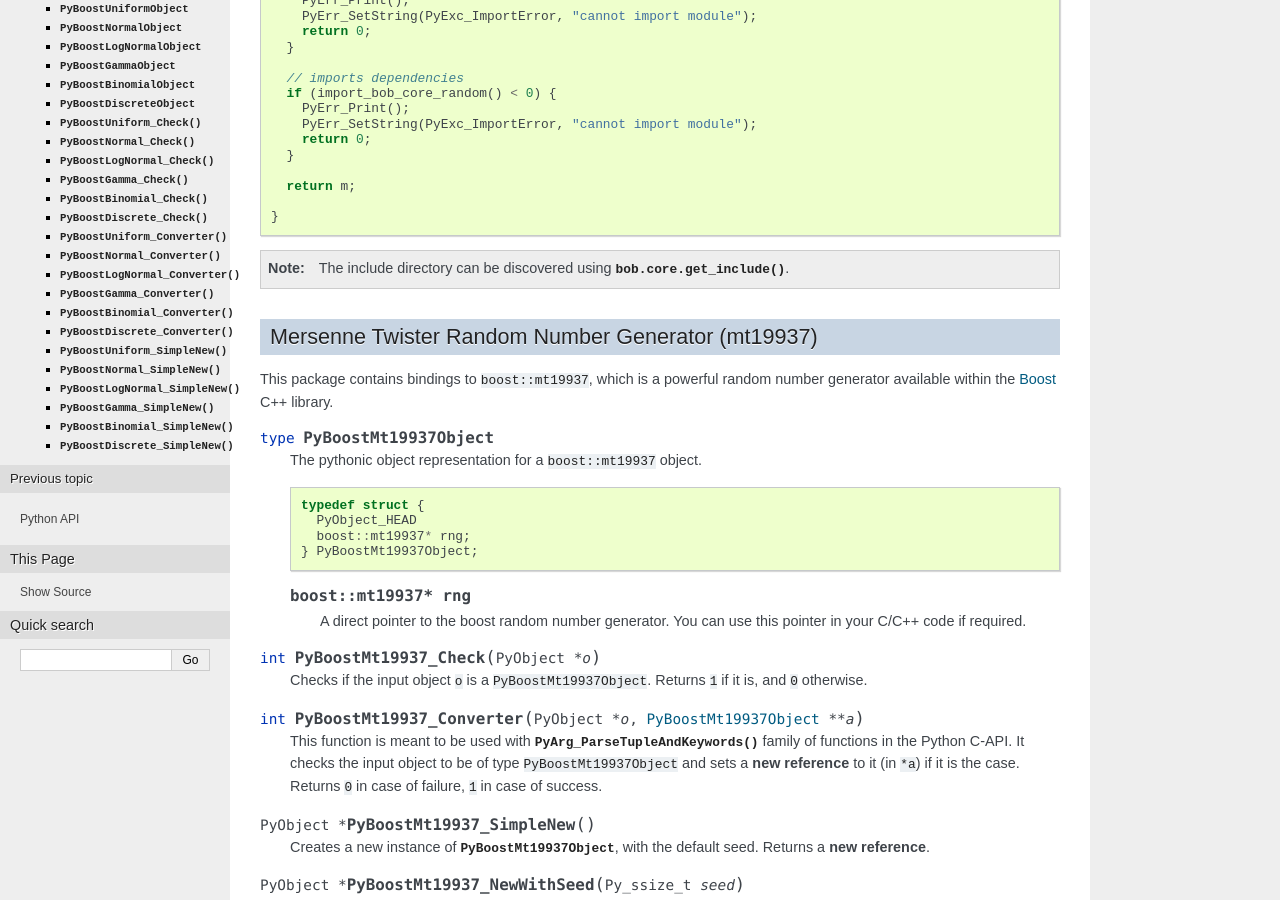
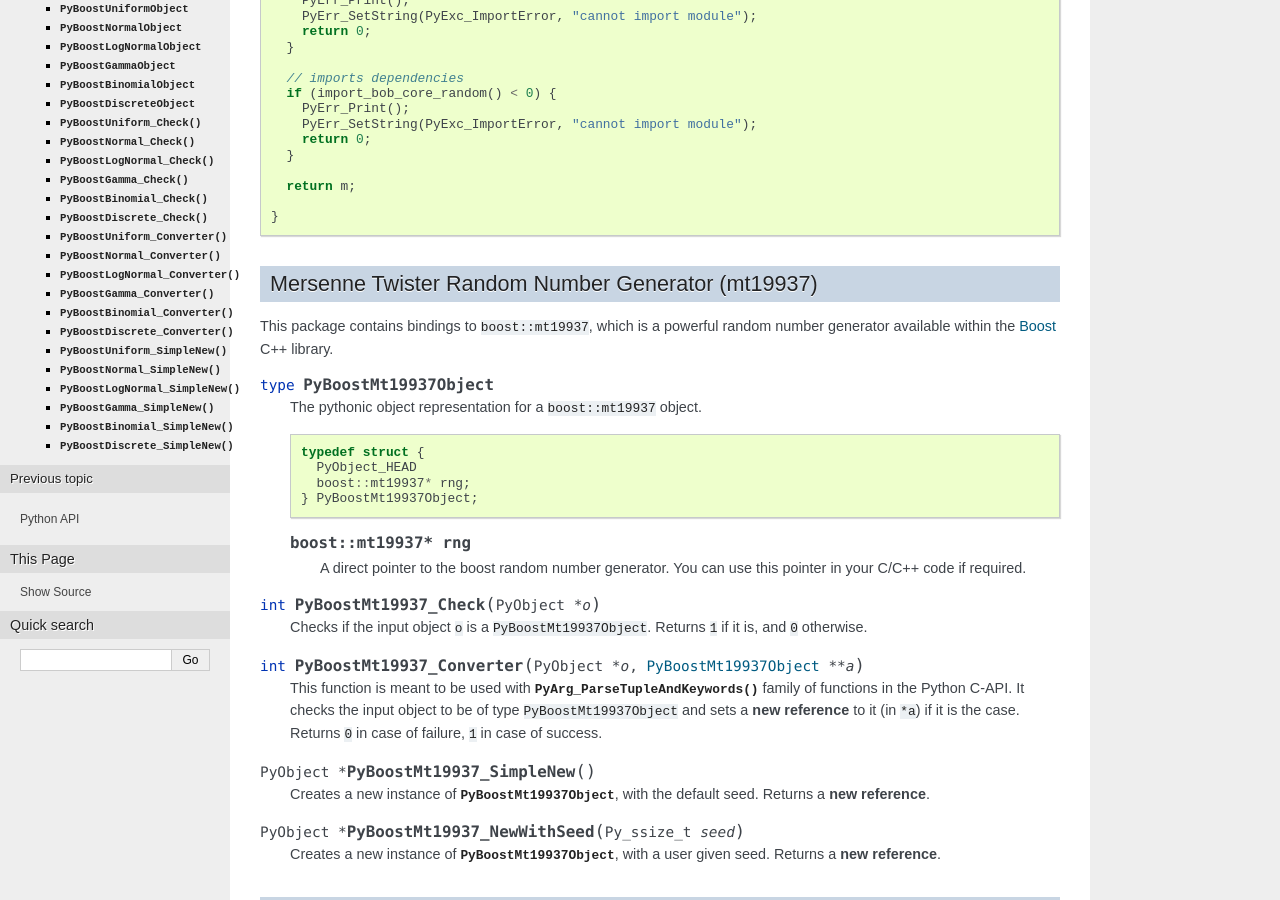
Before and after one commit to bioidiap/bob.core, a Sphinx documentation site: the page built from doc/c_cpp_api.rst, in a window 1280 px wide and 900 px high, scrolled down 415 px. Built offline with Sphinx 7.4.7, drawn with Linux system fonts in a browser that asks for light colours; formulas are drawn with MathJax 3.

Commit message:
Removed traces of obsolete 'get_include'.

```diff
--- a/doc/c_cpp_api.rst
+++ b/doc/c_cpp_api.rst
@@ -45,10 +45,6 @@ the import function:
 
    }
 
-.. note::
-
-  The include directory can be discovered using
-  :py:func:`bob.core.get_include`.
 
 Mersenne Twister Random Number Generator (mt19937)
 --------------------------------------------------
--- a/doc/py_api.rst
+++ b/doc/py_api.rst
@@ -39,9 +39,3 @@ Functions
 ---------
 
 .. autofunction:: bob.core.convert
-
-
-C++ API Helpers
----------------
-
-.. autofunction:: bob.core.get_include
```
